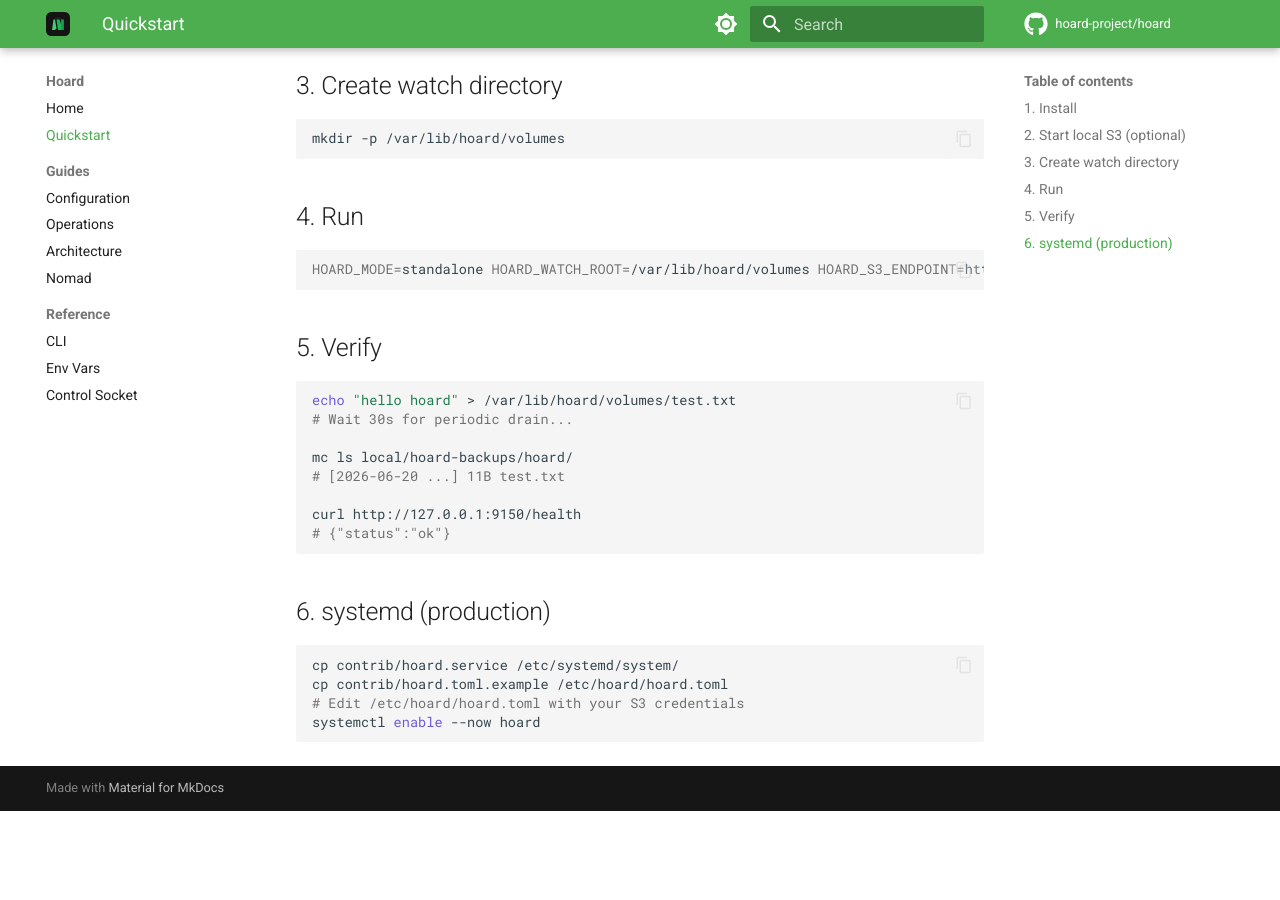
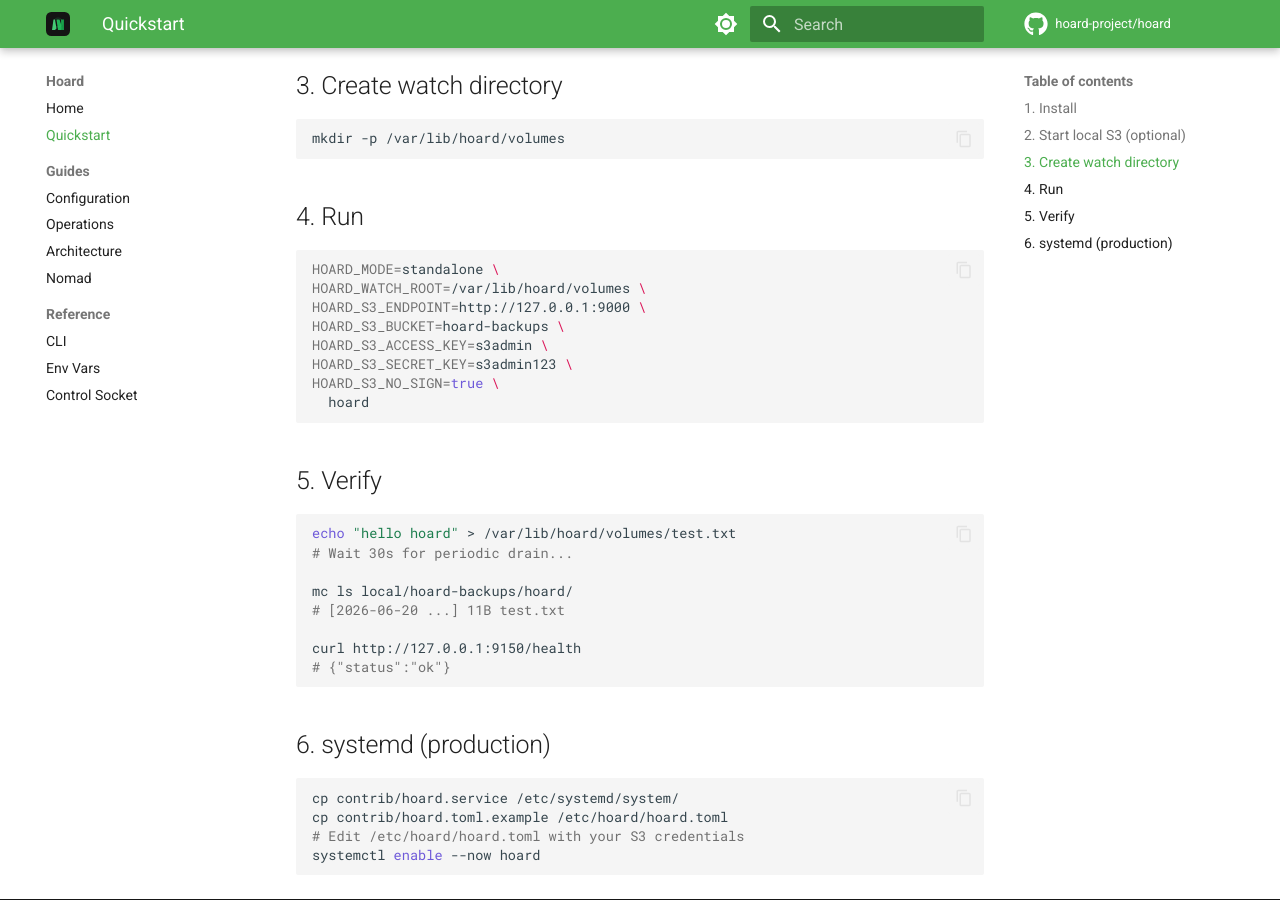
Before and after one commit to hoard-project/hoard, an MkDocs documentation site: the page built from website/docs/quickstart.md, in a window 1280 px wide and 900 px high, scrolled down 769 px. Built offline with MkDocs 1.6.1 and Material for MkDocs 9.7.7, drawn with Linux system fonts in a browser that asks for light colours; comment, search, counter and statistics services are not loaded; before the commit the page ends 1580 px from its top, so only the background shows below that.

````diff
--- a/website/docs/quickstart.md
+++ b/website/docs/quickstart.md
@@ -51,7 +51,14 @@ mkdir -p /var/lib/hoard/volumes
 ## 4. Run
 
 ```bash
-HOARD_MODE=standalone HOARD_WATCH_ROOT=/var/lib/hoard/volumes HOARD_S3_ENDPOINT=http://127.0.0.1:9000 HOARD_S3_BUCKET=hoard-backups HOARD_S3_ACCESS_KEY=s3admin HOARD_S3_SECRET_KEY=s3admin123 HOARD_S3_NO_SIGN=true   hoard
+HOARD_MODE=standalone \
+HOARD_WATCH_ROOT=/var/lib/hoard/volumes \
+HOARD_S3_ENDPOINT=http://127.0.0.1:9000 \
+HOARD_S3_BUCKET=hoard-backups \
+HOARD_S3_ACCESS_KEY=s3admin \
+HOARD_S3_SECRET_KEY=s3admin123 \
+HOARD_S3_NO_SIGN=true \
+  hoard
 ```
 
 ## 5. Verify
````
Also changed, not shown: website/docs/index.md (+7 -1 lines).
